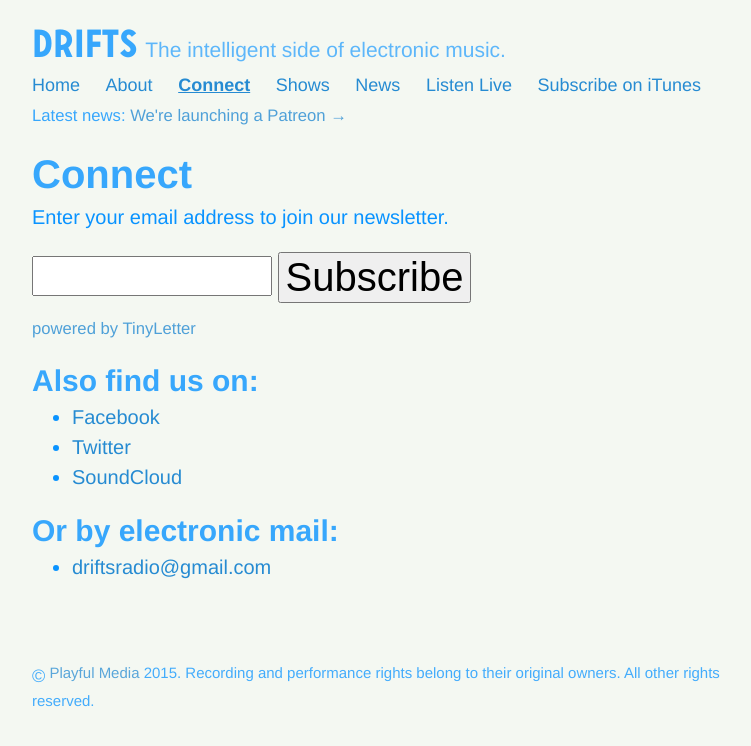
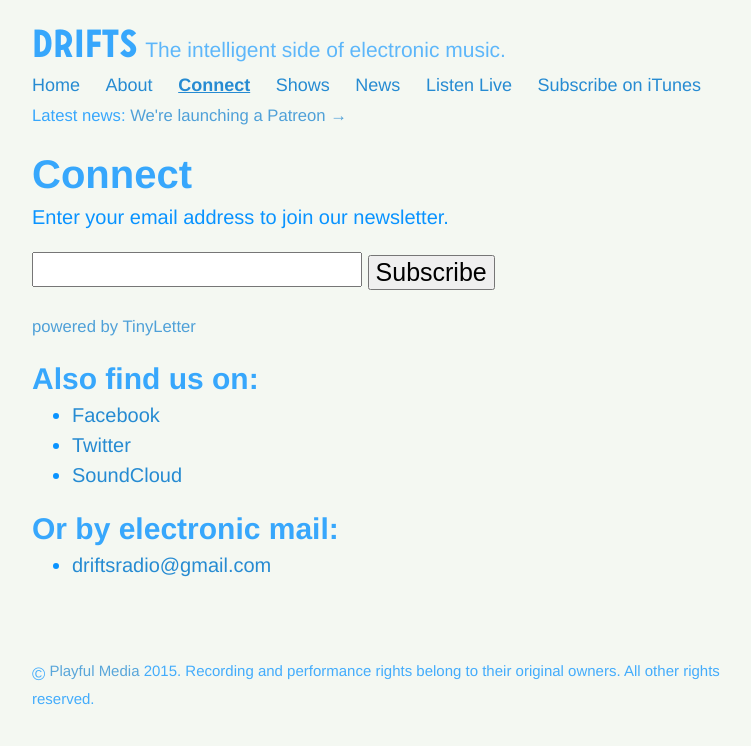
Before and after one commit to wonaldson/drifts.fm, a Jekyll site: the page built from connect.md, in a window 1280 px wide. Shown: the top 746 px of the page, without its empty margins (248-999 px from the left). Built offline with Jekyll 4.4.1, drawn with Linux system fonts in a browser that asks for light colours; some web fonts are replaced; Markdown is read by kramdown in place of the engine named in the settings.

Commit message:
just some tiny changes

```diff
--- a/_layouts/show.html
+++ b/_layouts/show.html
@@ -7,7 +7,7 @@
 
 <div class="page">
   <h1 class="show-head">Show {{ page.sid }}  {% if page.guest != null %}<small>{{ page.guest }}</small>{% endif %}</h1>
-  <small>Released {{ page.date | date:"%B %-d, %Y"}}</small>
+  <span class="post-date"><small>Released {{ page.date | date:"%B %-d, %Y"}}</small></span>
   <p class="dl-link">
   	<iframe class="sc-embed" height="20" scrolling="no" frameborder="no" src="https://w.soundcloud.com/player/?url=https%3A//api.soundcloud.com/tracks/{{ page.sc-id }}&amp;color={{ page.fg-color | remove:'#' }}&amp;inverse={{ page.sc-invert }}&amp;auto_play=false&amp;show_user=true"></iframe>
 		<a href="{{ site.cdn-base }}{{ site.podcast-base }}{{ page.filename }}" title="{{ page.title }}" target="_blank">Download now &rarr;</a>
--- a/connect.md
+++ b/connect.md
@@ -7,10 +7,10 @@
 	<p>
 		<label for="tlemail">Enter your email address to join our newsletter.</label>
 	</p>
-	<p style="height: 2rem;">
-		<input type="text" style="width:12rem;height:2rem;font-size:1rem;display:inline-block;" name="email" id="tlemail" />
+	<p class="email-subscribe">
+		<input type="text" name="email" id="tlemail" />
 	<input type="hidden" value="1" name="embed"/>
-	<input style="font-size:200%;vertical-align: middle;display:inline-block;" type="submit" value="Subscribe" />
+	<input type="submit" value="Subscribe" />
 		</p>
 	<p><small><a href="https://tinyletter.com" target="_blank">powered by TinyLetter</a></small></p>
 </form>
--- a/public/css/drifts.css
+++ b/public/css/drifts.css
@@ -67,7 +67,7 @@
 }
 
 .drifts-logo {
-	font-family: "Carrosserie-Bold";
+	font-family: "Carrosserie-Bold", "telefon-web", "Helvetica Neue", Helvetica, Arial, sans-serif;
 	font-weight: normal;
 	font-style: normal;
 }
@@ -294,7 +294,7 @@
   letter-spacing: 0;
 }
 
-@media (min-width: 38rem) {
+@media (min-width: 30rem) {
 	.masthead-title, .masthead-title * {
 		font-size: 140%;
 	}
@@ -306,7 +306,7 @@
 }
 
 /* Nav */
-@media (min-width: 38rem) {
+@media (min-width: 30rem) {
 	nav.masthead-nav * {
 		font-size: 90%;
 	}
@@ -393,13 +393,13 @@
 	clear: both;
 	float: left;
 	margin-right: 1rem;
-	width: 11rem;
+	width: 30.5%;
 }
 
 .fp-block {
 	height: 10rem;
 	width: 100%;
-	padding: 0.5rem;
+	padding: 1rem;
 	border-radius: 1rem;
 	height: 100%;
 	margin: 1rem 0;
@@ -409,6 +409,9 @@
 }
 .fp-block + .fp-show {
 		font-size: 150%;
+}
+.fp-show img {
+	padding-right: 1rem;
 }
 .fp-show, .fp-news {
 	position: relative;
@@ -470,6 +473,13 @@
 .fp-text p:last-of-child::after {
 	content: &hellip;
 }
+
+.email-subscribe input {
+	font-size: 125%;
+}
+.email-subscribe input[type="submit"]{
+	vertical-align: middle;
+}
 /*
  * Posts and pages
  *
@@ -496,7 +506,7 @@
 /* Meta data line below post title */
 .post-date {
   display: block;
-  margin-top: -.5rem;
+  margin-top: -.25rem;
   margin-bottom: 1rem;
   opacity: 70%;
 }
@@ -599,6 +609,20 @@
 	vertical-align: sub;
 }
 
+
+/******
+	General mobile support
+	******/
+
+@media only screen
+and (min-device-width : 320px)
+and (max-device-width : 667px) {
+
+	.email-subscribe input {
+		font-size: 150%;
+		width: 100%;
+	}
+}
 /******
 	iPhone 4/5 support
 	******/
@@ -668,7 +692,7 @@
 @media only screen
 and (min-device-width : 375px)
 and (max-device-width : 667px)
-and (orientation : portrait) {
+and (orientation : landscape) {
 	div.sl-item {
 		width: 10rem;
 	}
```
